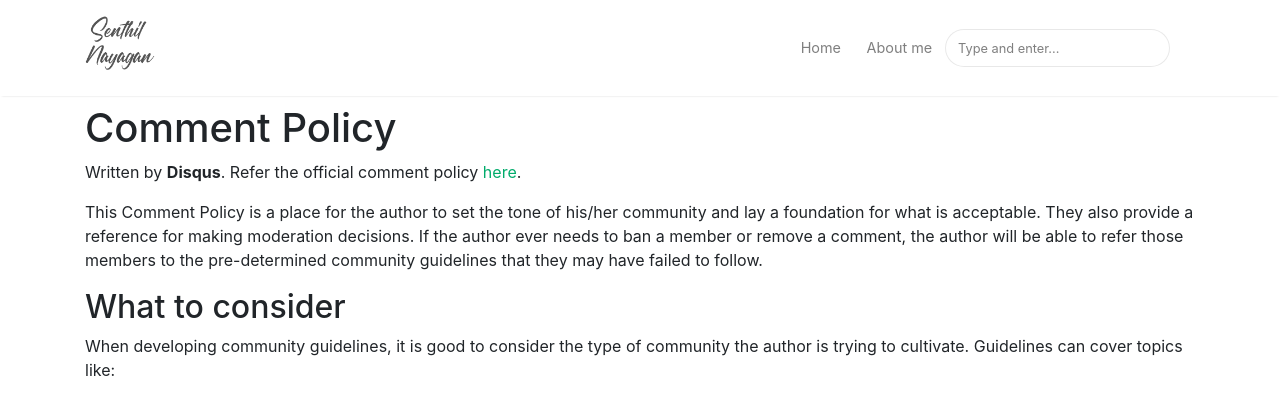
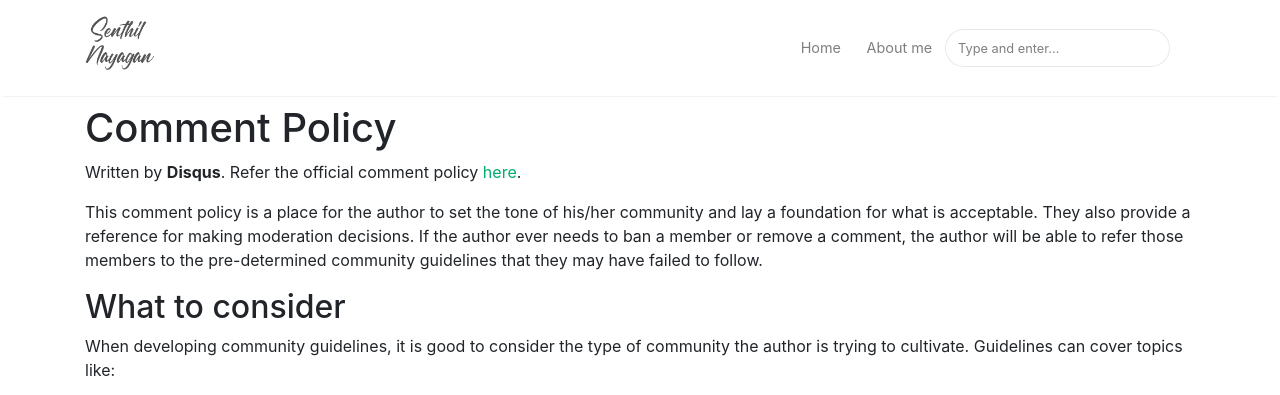
Before and after one commit to SenthilNayagan/senthilnayagan.github.io, a Jekyll site: the page built from _pages/comment-policy.md, in a window 1280 px wide. Shown: the top 395 px of the page. Built offline with Jekyll 4.4.1, drawn with Linux system fonts in a browser that asks for light colours; nearby versions of some CDN libraries.

Commit message:
Minor changes

```diff
--- a/_pages/comment-policy.md
+++ b/_pages/comment-policy.md
@@ -6,7 +6,7 @@ permalink: "/comment-policy.html"
 
 Written by **Disqus**. Refer the official comment policy [here](https://help.disqus.com/en/articles/1717097-comment-policy){:target="_blank"}.
 
-This Comment Policy is a place for the author to set the tone of his/her community and lay a foundation for what is acceptable. They also provide a reference for making moderation decisions. If the author ever needs to ban a member or remove a comment, the author will be able to refer those members to the pre-determined community guidelines that they may have failed to follow.
+This comment policy is a place for the author to set the tone of his/her community and lay a foundation for what is acceptable. They also provide a reference for making moderation decisions. If the author ever needs to ban a member or remove a comment, the author will be able to refer those members to the pre-determined community guidelines that they may have failed to follow.
 
 ## What to consider
 When developing community guidelines, it is good to consider the type of community the author is trying to cultivate. Guidelines can cover topics like:
--- a/assets/css/screen.css
+++ b/assets/css/screen.css
@@ -216,7 +216,7 @@ section.recent-posts {
 }
 
 span.reading-time {
-    background-color: #C0C0C0;
+    background-color: #f1f2f6;
     border-radius: 4px;
     font-size: 12px;
     display: inline-block;
```
